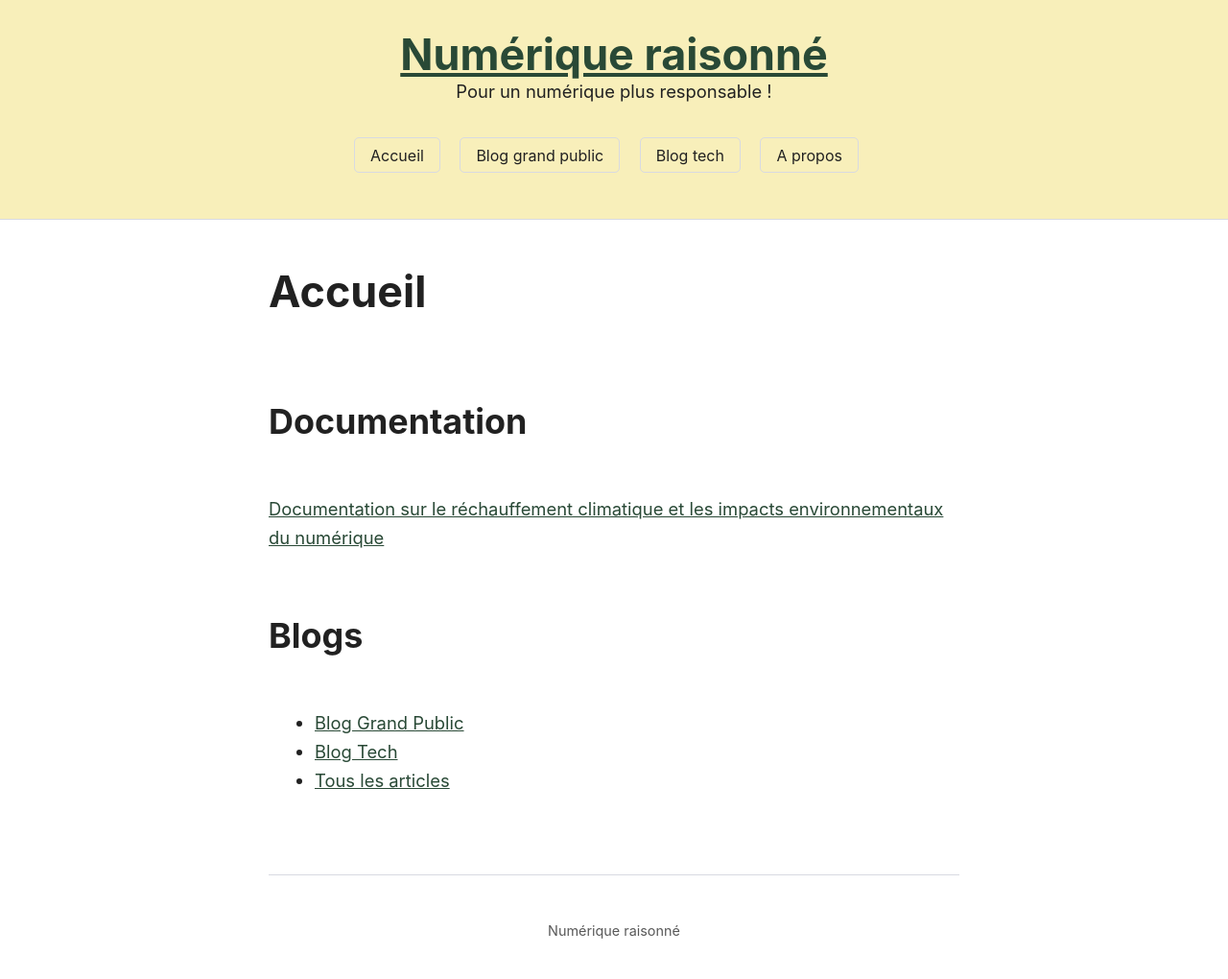
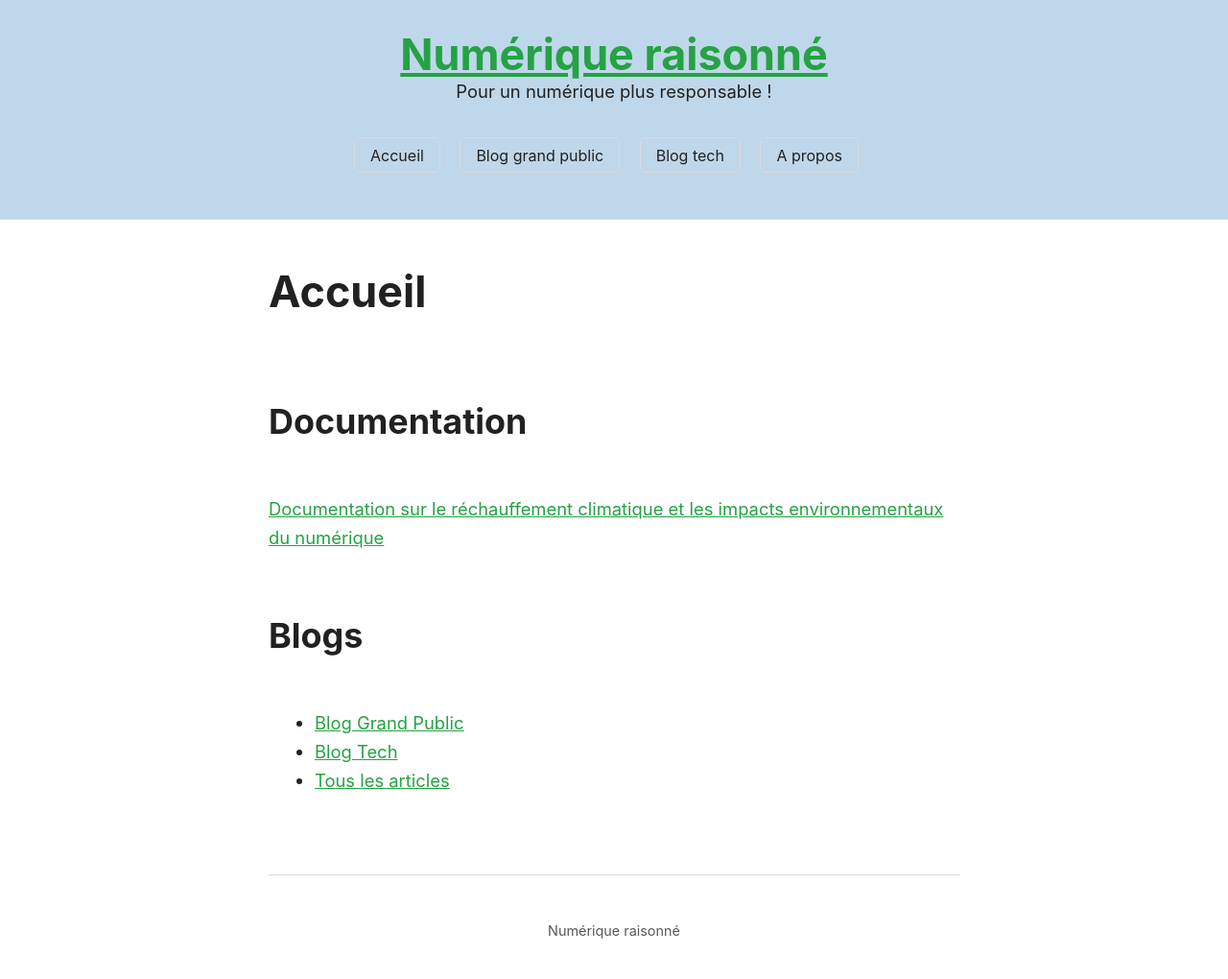
Before and after one commit to Slandais/slandais.github.io, a Jekyll site: the page built from index.md, in a window 1280 px wide. Shown: the whole page at 96% size. Built offline with Jekyll 4.4.1, drawn with Linux system fonts in a browser that asks for light colours.

Commit message:
Update main.scss

```diff
--- a/_sass/main.scss
+++ b/_sass/main.scss
@@ -15,12 +15,12 @@
 
   /* Default (light) theme */
   --bg: #FFF; /* background */
-  --accent-bg: #F8EFBA; /* background du header */
+  --accent-bg: #BFD7EA; /* background du header */
   --text: #212121; /* texte */
   --text-light: #585858; /* texte clair : footer */
   --border: #D8DAE1; /* bordure */
-  --accent: #294936; /* lien et border au survol */
-  --accent-light: #AEF6C7;
+  --accent: #25a244; /* lien et border au survol */
+  --accent-light: #b7efc5;
   --code: #D81B60;
   --preformatted: #444;
   --marked: #FFDD33;
```
